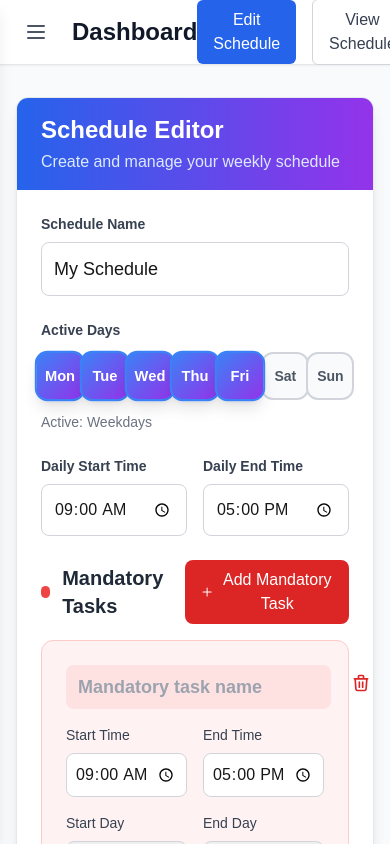
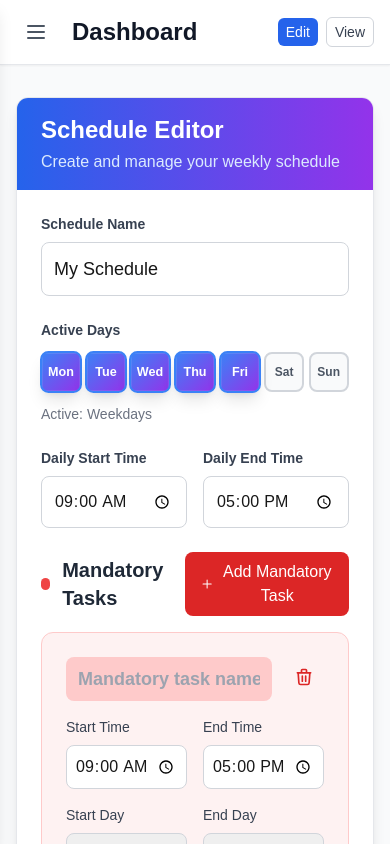
Before and after one commit to DavidSietko/planweeklyai, a Next.js app in the folder frontend/: page /dashboard in a window 390 px wide. Both pictures are taken after a click on the button "Add Mandatory Task". Shown: the top 844 px of the page. Built offline with nearby package versions, Linux system fonts and the light colour scheme.

Commit message:
made dashboard screen mobile friendly

```diff
--- a/frontend/src/app/dashboard/page.tsx
+++ b/frontend/src/app/dashboard/page.tsx
@@ -69,26 +69,28 @@ export default function Dashboard() {
                 <h1 className="ml-4 text-2xl font-bold text-gray-900">Dashboard</h1>
               </div>
 
-              <div className="flex items-center space-x-4">
+              <div className="flex items-center space-x-2 sm:space-x-4">
                 <button
                   onClick={() => setViewMode('edit')}
-                  className={`px-4 py-2 rounded-md font-medium transition-colors ${
+                  className={`px-2 py-1 sm:px-4 sm:py-2 rounded-md font-medium transition-colors text-sm sm:text-base ${
                     viewMode === 'edit'
                       ? 'bg-blue-600 text-white'
                       : 'bg-white text-gray-700 border border-gray-300 hover:bg-gray-50'
                   }`}
                 >
-                  Edit Schedule
+                  <span className="hidden sm:inline">Edit Schedule</span>
+                  <span className="sm:hidden">Edit</span>
                 </button>
                 <button
                   onClick={() => setViewMode('view')}
-                  className={`px-4 py-2 rounded-md font-medium transition-colors ${
+                  className={`px-2 py-1 sm:px-4 sm:py-2 rounded-md font-medium transition-colors text-sm sm:text-base ${
                     viewMode === 'view'
                       ? 'bg-blue-600 text-white'
                       : 'bg-white text-gray-700 border border-gray-300 hover:bg-gray-50'
                   }`}
                 >
-                  View Schedule
+                  <span className="hidden sm:inline">View Schedule</span>
+                  <span className="sm:hidden">View</span>
                 </button>
               </div>
             </div>
--- a/frontend/src/components/ScheduleDashboard.tsx
+++ b/frontend/src/components/ScheduleDashboard.tsx
@@ -137,7 +137,7 @@ export default function ScheduleDashboard({
                     <label className="block text-sm font-semibold text-gray-700">
                         Active Days
                     </label>
-                    <div className="grid grid-cols-7 gap-2">
+                    <div className="grid grid-cols-7 gap-1 sm:gap-2">
                         {Object.entries(DAY_LABELS).map(([day, label]) => (
                             <label key={day} className="flex flex-col items-center">
                                 <input
@@ -147,7 +147,7 @@ export default function ScheduleDashboard({
                                     className="sr-only"
                                 />
                                 <div className={`
-                                    w-12 h-12 rounded-xl border-2 flex items-center justify-center text-sm font-semibold cursor-pointer transition-all duration-200
+                                    w-10 h-10 sm:w-12 sm:h-12 rounded-lg sm:rounded-xl border-2 flex items-center justify-center text-xs sm:text-sm font-semibold cursor-pointer transition-all duration-200
                                     ${daySelection[day as Day]
                                         ? 'bg-gradient-to-br from-blue-500 to-purple-600 text-white border-blue-500 shadow-lg transform scale-105'
                                         : 'bg-gray-50 text-gray-600 border-gray-300 hover:border-blue-300 hover:bg-blue-50'
@@ -242,6 +242,7 @@ export default function ScheduleDashboard({
                     <TaskCard
                         key={task.id}
                         task={task}
+                        schedule={schedule}
                         onUpdate={(updates) => updateTask(task.id, updates)}
                         onRemove={() => removeTask(task.id)}
                     />
@@ -281,24 +282,28 @@ export default function ScheduleDashboard({
 // Task Card Component
 interface TaskCardProps {
     task: Task;
+    schedule: Schedule;
     onUpdate: (updates: Partial<Task>) => void;
     onRemove: () => void;
 }
 
-function TaskCard({ task, onUpdate, onRemove }: TaskCardProps) {
+function TaskCard({ task, schedule, onUpdate, onRemove }: TaskCardProps) {
+    // Get the current schedule's active days to determine max frequency
+    const maxFrequency = schedule.activeDays.length;
+
     return (
-        <div className="p-6 border border-gray-200 rounded-xl bg-white hover:shadow-md transition-shadow">
-            <div className="flex justify-between items-start mb-4">
+        <div className="p-6 border border-blue-200 rounded-xl bg-blue-50 hover:shadow-md transition-shadow">
+            <div className="flex items-start mb-4 gap-3">
                 <input
                     type="text"
                     value={task.summary}
                     onChange={(e) => onUpdate({ summary: e.target.value })}
                     placeholder="Task name"
-                    className="flex-1 text-lg font-semibold border-none outline-none focus:ring-2 focus:ring-blue-500 rounded-lg px-3 py-2 bg-gray-50 hover:bg-gray-100 transition-colors"
+                    className="min-w-0 flex-1 text-lg font-semibold border-none outline-none focus:ring-2 focus:ring-blue-500 rounded-lg px-3 py-2 bg-blue-100 hover:bg-blue-200 transition-colors text-gray-800"
                 />
                 <button
                     onClick={onRemove}
-                    className="text-red-500 hover:text-red-700 ml-3 p-2 hover:bg-red-50 rounded-lg transition-colors"
+                    className="text-red-500 hover:text-red-700 p-2 hover:bg-red-50 rounded-lg transition-colors flex-shrink-0 w-10 h-10 flex items-center justify-center"
                 >
                     <svg className="w-5 h-5" fill="none" stroke="currentColor" viewBox="0 0 24 24">
                         <path strokeLinecap="round" strokeLinejoin="round" strokeWidth={2} d="M19 7l-.867 12.142A2 2 0 0116.138 21H7.862a2 2 0 01-1.995-1.858L5 7m5 4v6m4-6v6m1-10V4a1 1 0 00-1-1h-4a1 1 0 00-1 1v3M4 7h16" />
@@ -306,7 +311,7 @@ function TaskCard({ task, onUpdate, onRemove }: TaskCardProps) {
                 </button>
             </div>
 
-            <div className="grid grid-cols-2 gap-4 mb-4">
+            <div className="grid grid-cols-1 sm:grid-cols-2 gap-4 mb-4">
                 <div className="space-y-2">
                     <label className="block text-sm font-medium text-gray-700">Duration</label>
                     <div className="flex gap-2 items-center">
@@ -351,6 +356,36 @@ function TaskCard({ task, onUpdate, onRemove }: TaskCardProps) {
                 </div>
             </div>
 
+            <div className="grid grid-cols-1 sm:grid-cols-2 gap-4 mb-4">
+                <div className="space-y-2">
+                    <label className="block text-sm font-medium text-gray-700">Times per Week</label>
+                    <select
+                        value={task.frequency}
+                        onChange={(e) => onUpdate({ frequency: parseInt(e.target.value) })}
+                        className="w-full p-2 border border-gray-300 rounded-lg focus:ring-2 focus:ring-blue-500 focus:border-blue-500"
+                    >
+                        {Array.from({ length: maxFrequency }, (_, i) => i + 1).map(num => (
+                            <option key={num} value={num}>
+                                {num} {num === 1 ? 'time' : 'times'}
+                            </option>
+                        ))}
+                    </select>
+                </div>
+
+                <div className="space-y-2">
+                    <label className="block text-sm font-medium text-gray-700">Priority</label>
+                    <select
+                        value={task.priority || 'medium'}
+                        onChange={(e) => onUpdate({ priority: e.target.value as 'low' | 'medium' | 'high' })}
+                        className="w-full p-2 border border-gray-300 rounded-lg focus:ring-2 focus:ring-blue-500 focus:border-blue-500"
+                    >
+                        <option value="low">Low</option>
+                        <option value="medium">Medium</option>
+                        <option value="high">High</option>
+                    </select>
+                </div>
+            </div>
+
             <div className="flex items-center justify-between">
                 <label className="flex items-center">
                     <input
@@ -361,19 +396,6 @@ function TaskCard({ task, onUpdate, onRemove }: TaskCardProps) {
                     />
                     <span className="text-sm text-gray-700">Include on weekends</span>
                 </label>
-
-                <div className="flex items-center space-x-2">
-                    <label className="text-sm text-gray-700">Priority:</label>
-                    <select
-                        value={task.priority || 'medium'}
-                        onChange={(e) => onUpdate({ priority: e.target.value as 'low' | 'medium' | 'high' })}
-                        className="text-sm border border-gray-300 rounded-lg px-3 py-1 focus:ring-2 focus:ring-blue-500 focus:border-blue-500"
-                    >
-                        <option value="low">Low</option>
-                        <option value="medium">Medium</option>
-                        <option value="high">High</option>
-                    </select>
-                </div>
             </div>
         </div>
     );
@@ -389,17 +411,17 @@ interface MandatoryTaskCardProps {
 function MandatoryTaskCard({ task, onUpdate, onRemove }: MandatoryTaskCardProps) {
     return (
         <div className="p-6 border border-red-200 rounded-xl bg-red-50 hover:shadow-md transition-shadow">
-            <div className="flex justify-between items-start mb-4">
+            <div className="flex items-start mb-4 gap-3">
                 <input
                     type="text"
                     value={task.summary}
                     onChange={(e) => onUpdate({ summary: e.target.value })}
                     placeholder="Mandatory task name"
-                    className="flex-1 text-lg font-semibold border-none outline-none focus:ring-2 focus:ring-red-500 rounded-lg px-3 py-2 bg-red-100 hover:bg-red-200 transition-colors"
+                    className="min-w-0 flex-1 text-lg font-semibold border-none outline-none focus:ring-2 focus:ring-red-500 rounded-lg px-3 py-2 bg-red-200 hover:bg-red-300 transition-colors text-gray-800"
                 />
                 <button
                     onClick={onRemove}
-                    className="text-red-600 hover:text-red-800 ml-3 p-2 hover:bg-red-100 rounded-lg transition-colors"
+                    className="text-red-600 hover:text-red-800 p-2 hover:bg-red-100 rounded-lg transition-colors flex-shrink-0 w-10 h-10 flex items-center justify-center"
                 >
                     <svg className="w-5 h-5" fill="none" stroke="currentColor" viewBox="0 0 24 24">
                         <path strokeLinecap="round" strokeLinejoin="round" strokeWidth={2} d="M19 7l-.867 12.142A2 2 0 0116.138 21H7.862a2 2 0 01-1.995-1.858L5 7m5 4v6m4-6v6m1-10V4a1 1 0 00-1-1h-4a1 1 0 00-1 1v3M4 7h16" />
--- a/frontend/src/utils/interfaces.ts
+++ b/frontend/src/utils/interfaces.ts
@@ -18,6 +18,7 @@ export interface Task {
     };
     onWeekends: boolean;
     preferredTime?: "morning" | "afternoon" | "evening" | "night"; // Optional since not all tasks need specific time
+    frequency: number; // How many times per week (1 to number of active days)
     color?: string; // For UI customization
     priority?: 'low' | 'medium' | 'high';
 }
--- a/frontend/src/utils/scheduleUtils.ts
+++ b/frontend/src/utils/scheduleUtils.ts
@@ -1,4 +1,18 @@
 import { Task, MandatoryTask, Schedule, Day, DaySelection, DaySchedule } from './interfaces';
+
+// UUID generator with fallback for mobile browsers
+const generateUUID = (): string => {
+    if (typeof crypto !== 'undefined' && crypto.randomUUID) {
+        return crypto.randomUUID();
+    }
+
+    // Fallback UUID generator
+    return 'xxxxxxxx-xxxx-4xxx-yxxx-xxxxxxxxxxxx'.replace(/[xy]/g, function(c) {
+        const r = Math.random() * 16 | 0;
+        const v = c === 'x' ? r : (r & 0x3 | 0x8);
+        return v.toString(16);
+    });
+};
 
 // Day utilities
 export const DAYS_OF_WEEK: Day[] = [
@@ -62,7 +76,7 @@ export const getTaskDurationString = (task: Task): string => {
 // Schedule utilities
 export const createEmptySchedule = (): Schedule => {
     return {
-        id: crypto.randomUUID(),
+        id: generateUUID(),
         name: 'My Schedule',
         startTime: '09:00',
         endTime: '17:00',
@@ -76,11 +90,12 @@ export const createEmptySchedule = (): Schedule => {
 
 export const createEmptyTask = (): Task => {
     return {
-        id: crypto.randomUUID(),
+        id: generateUUID(),
         summary: '',
         duration: { hours: 1, minutes: 0 },
         onWeekends: false,
         preferredTime: undefined,
+        frequency: 1, // Default to once per week
         color: '#3B82F6', // Default blue
         priority: 'medium'
     };
@@ -88,7 +103,7 @@ export const createEmptyTask = (): Task => {
 
 export const createEmptyMandatoryTask = (): MandatoryTask => {
     return {
-        id: crypto.randomUUID(),
+        id: generateUUID(),
         summary: '',
         startTime: '09:00',
         endTime: '17:00',
```
Lines whose indentation alone changed are shown as unchanged.
